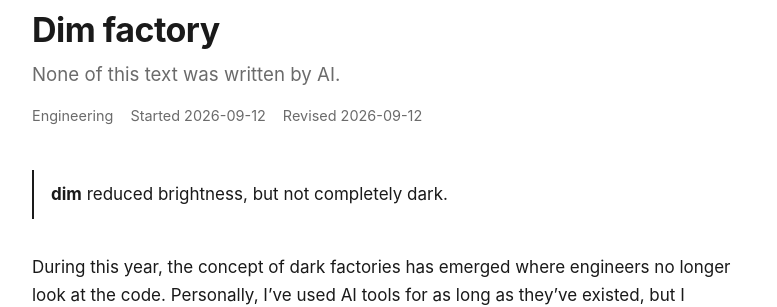
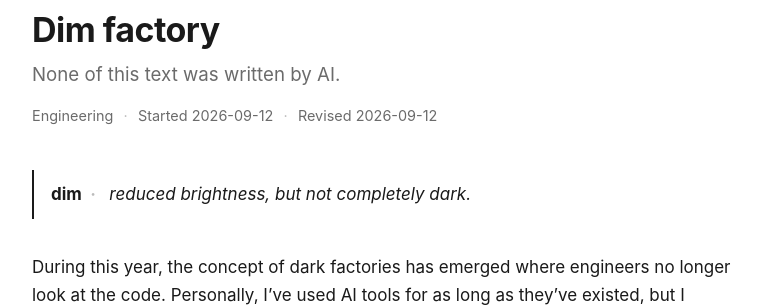
Before and after one commit to GustavHenning/GustavHenning.github.io, a Jekyll site: the page built from _notes/engineering/dim-factory.md, in a window 1280 px wide. Shown: the part 133-440 px from the top of the page, without its empty margins (251-1028 px from the left). Built offline with Jekyll 4.4.1, drawn with Linux system fonts in a browser that asks for light colours.

Commit message:
Middle-dot separators in meta line and definition; italic definition

```diff
--- a/assets/main.scss
+++ b/assets/main.scss
@@ -48,15 +48,18 @@ th { font-weight: 600; }
 .note header { margin-bottom: 2.5rem; }
 .summary { font-size: 1.1rem; color: var(--muted); margin: 0 0 .75rem; }
 .meta {
-  display: flex; flex-wrap: wrap; gap: .35rem 1rem; margin: 0;
+  display: flex; flex-wrap: wrap; margin: 0;
   font-size: .85rem; color: var(--muted);
   a { color: inherit; text-decoration: none; } a:hover { color: var(--text); }
+  > * + *::before { content: "\00B7"; margin: 0 .6rem; color: #bbb; }
 }
 
 .definition {
   margin: 0 0 2rem; padding: .1rem 0 .1rem 1rem; border-left: 2px solid var(--text);
   p { margin: .5rem 0; }
+  font-style: italic;
   dfn { font-style: normal; font-weight: 650; }
+  dfn::after { content: "\00B7"; margin: 0 .5rem; color: #bbb; }
 }
 
 .toc {
```
